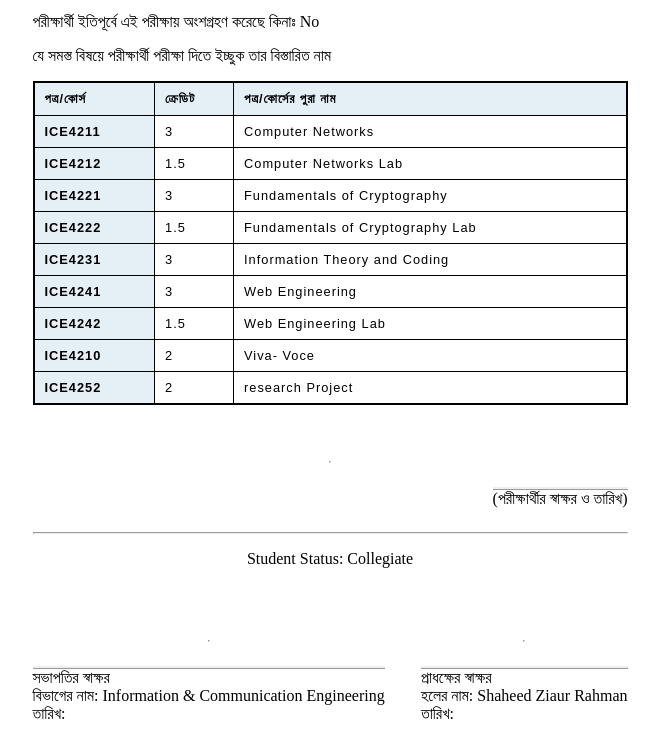
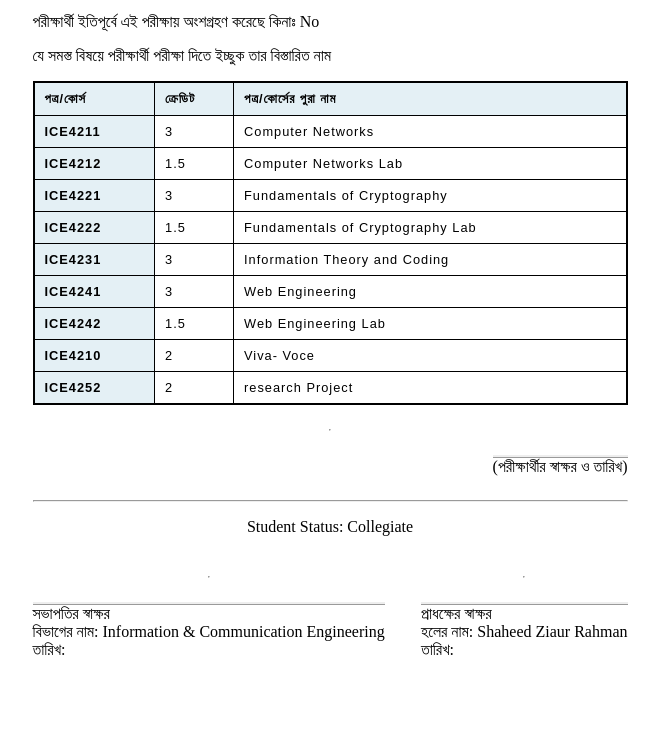
Before and after one commit to nahimul/Web-Engineering-Lab-Project-G3, a plain HTML site: page downloadForm.html in a window 1280 px wide. Shown: the part 644-1383 px from the top of the page, without its empty margins (310-969 px from the left). After the commit the page ends 1319 px from the top, so only its background shows below. Drawn offline with Linux system fonts and the light colour scheme.

Commit message:
add style

```diff
--- a/styledownload.css
+++ b/styledownload.css
@@ -50,12 +50,13 @@ hr{
 }
 
 .sign{
-    margin-top:3rem;
+    margin-top:1rem;
     position: relative;
     display:flex;
     justify-content:center;
     align-items:flex-end;
     flex-direction: column;
+    gap:-10px;
 }
 
 .sign p{
```
